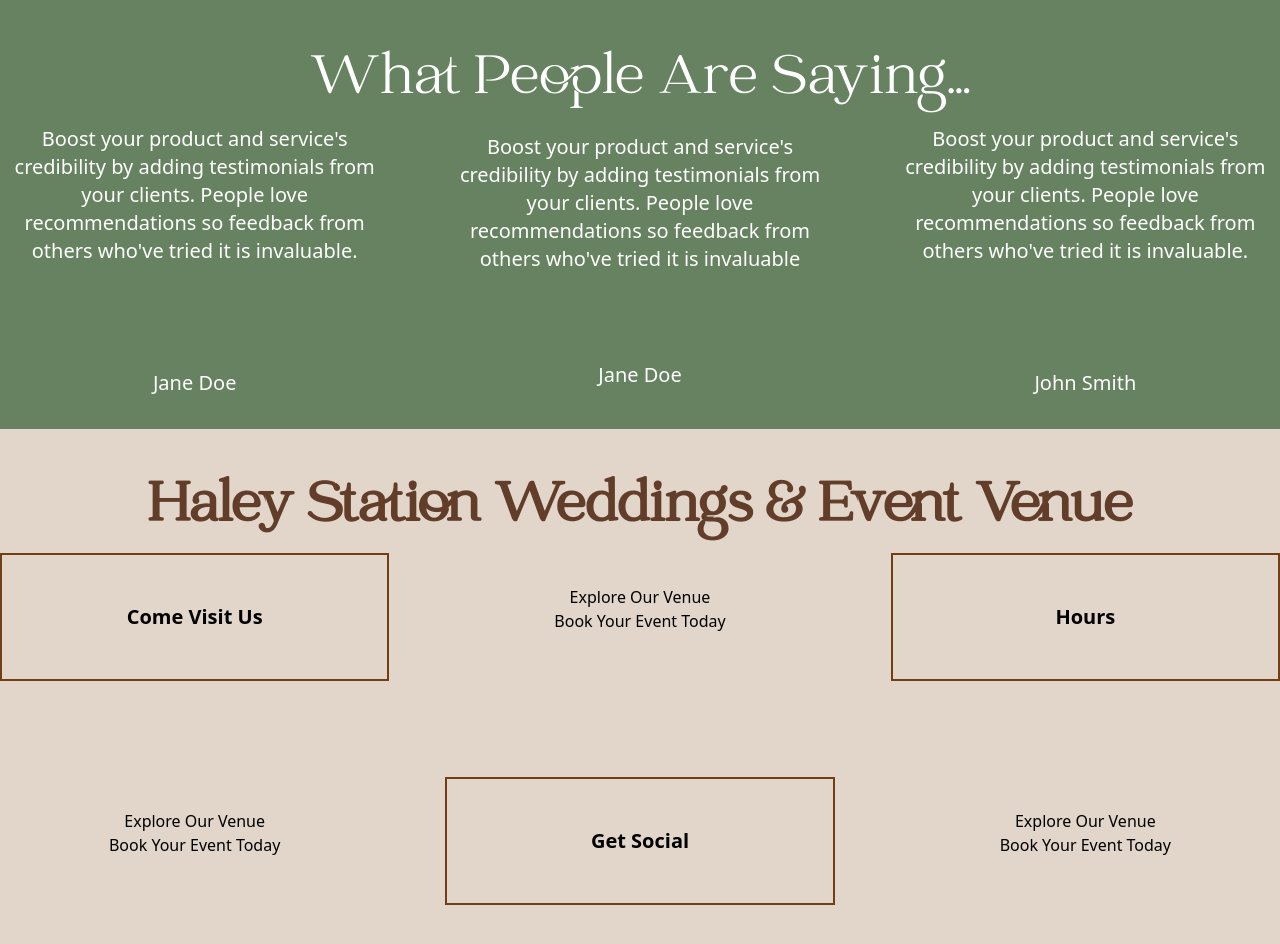
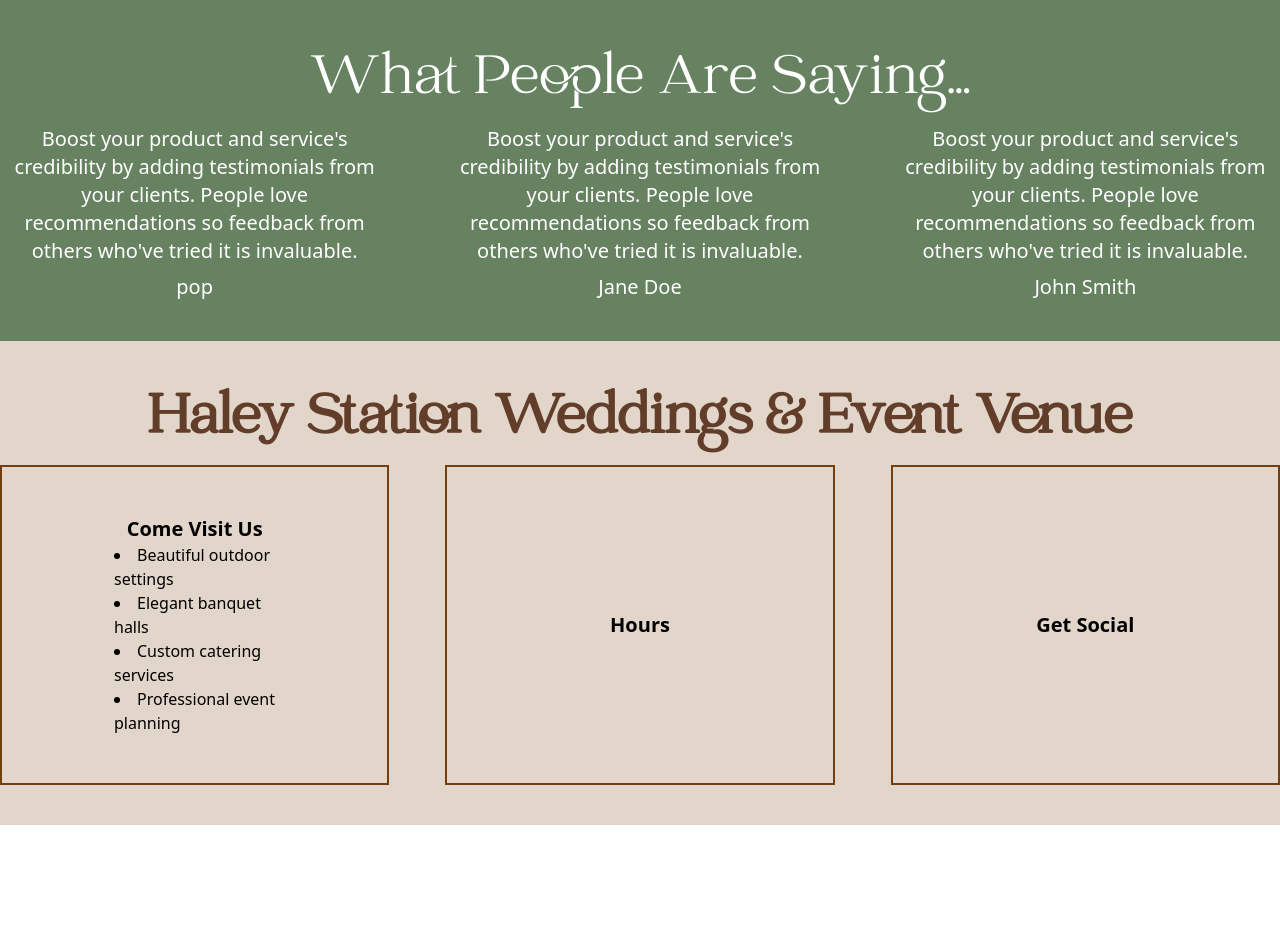
Before and after one commit to lee14k/haleystation, a Next.js app: page / in a window 1280 px wide. Shown: the part 3060-4004 px from the top of the page. After the commit the page ends 3885 px from the top, so only its background shows below. Built offline with nearby package versions, Linux system fonts and the light colour scheme; a web font is replaced by a local one.

Commit message:
fixing list functionality

```diff
--- /dev/null
+++ b/components/List.jsx
@@ -0,0 +1,15 @@
+const List = ({ list }) => {
+    if (!list) {
+      // If there's no list prop, don't render anything
+      return null;
+    }
+
+    return (
+      <ul className="list-disc list-inside">
+        {list.map((item, index) => (
+          <li key={index}>{item}</li>
+        ))}
+      </ul>
+    );
+  };
+export default List;
--- a/components/ThreePhotoRowTwo.jsx
+++ b/components/ThreePhotoRowTwo.jsx
@@ -6,6 +6,22 @@
 
 const lora = Lora({ subsets: ["latin"] });
 const playfair = Playfair_Display({ subsets: ["latin"] });
+
+// Define the List component outside the renderContent function
+const List = ({ list }) => {
+  if (!Array.isArray(list) || list.length === 0) {
+    // If 'list' is not an array or it's empty, don't render anything
+    return null;
+  }
+
+  return (
+    <ul className="list-disc list-inside">
+      {list.map((item, index) => (
+        <li key={index}>{item}</li>
+      ))}
+    </ul>
+  );
+};
 
 const ThreePhotoRowTwo = ({
   photoOne,
@@ -26,64 +42,36 @@
   linkUrlOne = "",
   linkUrlTwo = "",
   linkUrlThree = "",
-  listItems = [], // New prop for optional list
+  listItems = [], // This is now used only in the first box
 }) => {
-  // Helper function to render photo or text block and optional caption
-
-  const renderListItems = (items) => {
-    return items.map((item, index) => {
-      if (item.type === "text") {
-        return (
-          <p key={index} className="text-center">
-            {item.content}
-          </p>
-        );
-      } else if (item.type === "image") {
-        return (
-          <div key={index} className="flex justify-center">
-            <Image
-              src={item.content.src}
-              alt={item.content.alt}
-              width={item.content.width}
-              height={item.content.height}
-            />
-          </div>
-        );
-      }
-    });
-  };
+  // Helper function to render photo or text block, optional caption, and potentially a list
   const renderContent = (
     photo,
     text,
     caption,
     linkUrl,
-    isFirstContent = true
+    list = [], // Default to an empty array if no list is passed
+    isFirstContent = false
   ) => {
-    const borderClass = showBorder
-      ? "border-2 py-12 px-28 border-yellow-900"
-      : "";
-    const textClassBase = `text-center  ${boldFont ? "font-bold" : ""} ${
+    const borderClass = showBorder ? "border-2 py-12 px-28 border-yellow-900" : "";
+    const textClassBase = `text-center ${boldFont ? "font-bold" : ""} ${
       isFirstContent ? "text-xl" : "text-xl"
-    } ${isTextWhite ? "text-white" : ""}`; // Modify here to include conditional text color
+    } ${isTextWhite ? "text-white" : ""}`;
 
     return (
-      <>
-        <div
-          className={`flex flex-col h-300 w-300 items-center justify-center mb-10 ${borderClass}`}
-        >
-          {photo && <Image src={photo} alt="" width={500} height={500} />}
-          {text && <p className={textClassBase}>{text}</p>}
-        </div>
+      <div className={`flex flex-col h-300 w-300 items-center justify-center mb-10 ${borderClass}`}>
+        {photo && <Image src={photo} alt="" width={500} height={500} />}
+        {text && <p className={textClassBase}>{text}</p>}
         {caption && (
-          <p
-            className={`mt-2 text-center ${boldFont ? "font-bold" : ""} ${
-              isFirstContent ? "text-xl" : "text-xl"
-            } ${isTextWhite ? "text-white" : ""}`} // Also here
-          >
+          <p className={`mt-2 text-center ${boldFont ? "font-bold" : ""} ${
+            isFirstContent ? "text-xl" : "text-xl"
+          } ${isTextWhite ? "text-white" : ""}`}>
             {caption}
           </p>
         )}
-      </>
+        {/* Conditionally render the list here, within the bordered area, only if list is provided */}
+        {isFirstContent && <List list={list} />}
+      </div>
     );
   };
 
@@ -98,45 +86,17 @@
             style={{ color: textColor }}
             className={`text-6xl brown-text ${boldFont ? "font-bold" : ""} ${
               isTextWhite ? "text-white" : ""
-            }`} // And here
+            }`}
           >
             {optionalHead}
           </h1>
         </div>
       </div>
       <div className="grid grid-cols-1 sm:grid-cols-3 gap-14">
-        {linkUrlOne ? (
-          <Link href={linkUrlOne}>
-            {renderContent(photoOne, textOne, captionOne, linkUrlOne, true)}
-          </Link>
-        ) : (
-          renderContent(photoOne, textOne, captionOne, linkUrlOne, true)
-        )}
-        {listItems.length > 0 && (
-          <div className="my-8">{renderListItems(listItems)}</div>
-        )}
-
-        {linkUrlTwo ? (
-          <Link href={linkUrlTwo}>
-            {renderContent(photoTwo, textTwo, captionTwo, linkUrlTwo)}
-          </Link>
-        ) : (
-          renderContent(photoTwo, textTwo, captionTwo, linkUrlTwo)
-        )}
-        {listItems.length > 0 && (
-          <div className="my-8">{renderListItems(listItems)}</div>
-        )}
-
-        {linkUrlThree ? (
-          <Link href={linkUrlThree}>
-            {renderContent(photoThree, textThree, captionThree, linkUrlThree)}
-          </Link>
-        ) : (
-          renderContent(photoThree, textThree, captionThree, linkUrlThree)
-        )}
-        {listItems.length > 0 && (
-          <div className="my-8">{renderListItems(listItems)}</div>
-        )}
+        {/* Only pass the listItems to the first renderContent call */}
+        {renderContent(photoOne, textOne, captionOne, linkUrlOne, listItems, true)}
+        {renderContent(photoTwo, textTwo, captionTwo, linkUrlTwo)}
+        {renderContent(photoThree, textThree, captionThree, linkUrlThree)}
       </div>
     </div>
   );
--- a/pages/index.js
+++ b/pages/index.js
@@ -95,13 +95,13 @@
         <ThreePhotoRowTwo
           textOne="Boost your product and service's credibility by adding testimonials from your clients. People love recommendations so feedback from others who've tried it is invaluable."
           textTwo="Boost your product and service's credibility by adding testimonials from your clients. People love recommendations so feedback from others who've tried it is invaluable."
-          textThree="Jane Doe"
+          textThree="Boost your product and service's credibility by adding testimonials from your clients. People love recommendations so feedback from others who've tried it is invaluable."
           backgroundColor="#668260"
           optionalHead={"What People Are Saying... "}
           textColor={"white"}
           showBorder={false}
           boldFont={false}
-          captionOne="Boost your product and service's credibility by adding testimonials from your clients. People love recommendations so feedback from others who've tried it is invaluable"
+          captionOne="pop"
           captionTwo="Jane Doe"
           captionThree="John Smith"
           isTextWhite={true}
@@ -112,13 +112,12 @@
         textTwo="Hours"
         textThree="Get Social"
         backgroundColor="#E1D6C9" // Direct color value
-        optionalHead={"Haley Station Weddings & Event Venue"}
+        optionalHead="Haley Station Weddings & Event Venue"
         listItems={[
-          { type: 'text', content: 'Explore Our Venue' },
-
-          { type: 'text', content: 'Book Your Event Today' },
-
-          // Add more items as needed
+          "Beautiful outdoor settings",
+          "Elegant banquet halls",
+          "Custom catering services",
+          "Professional event planning",
         ]}
       />
     </div>
```
